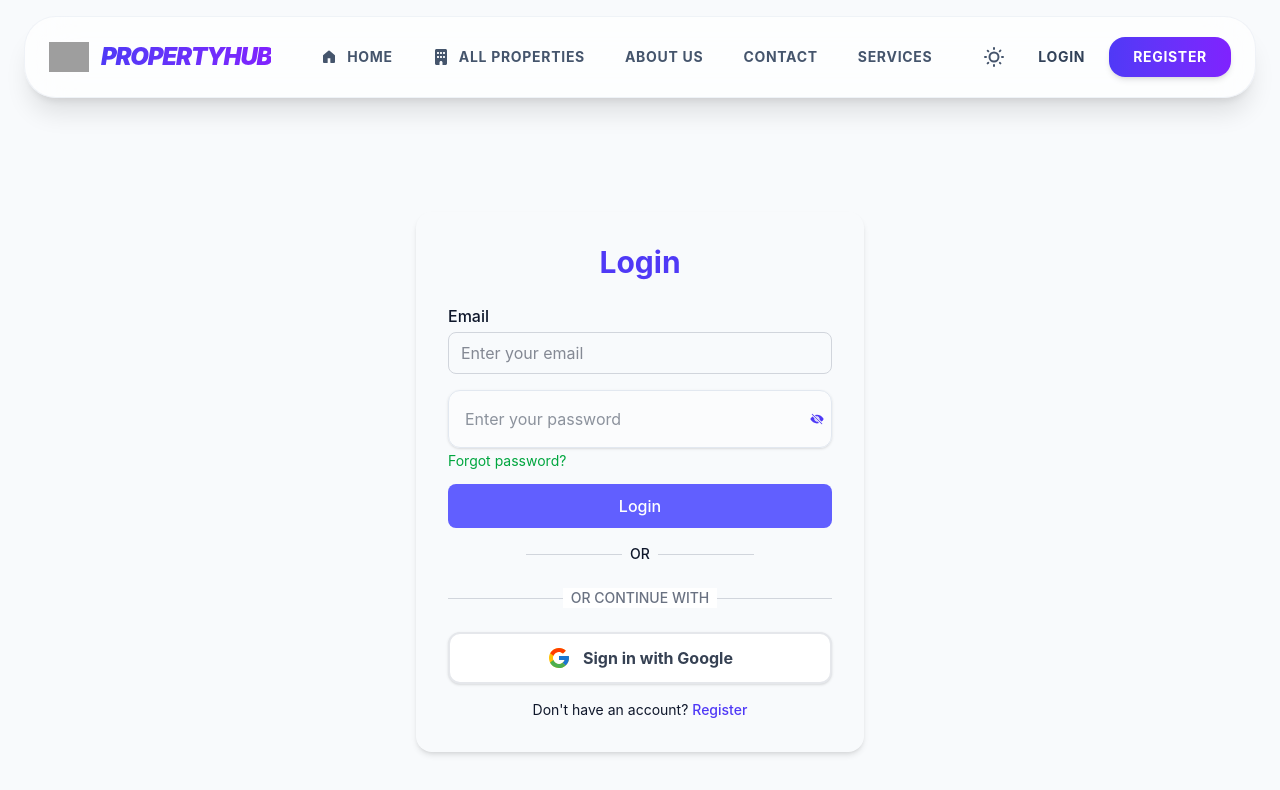
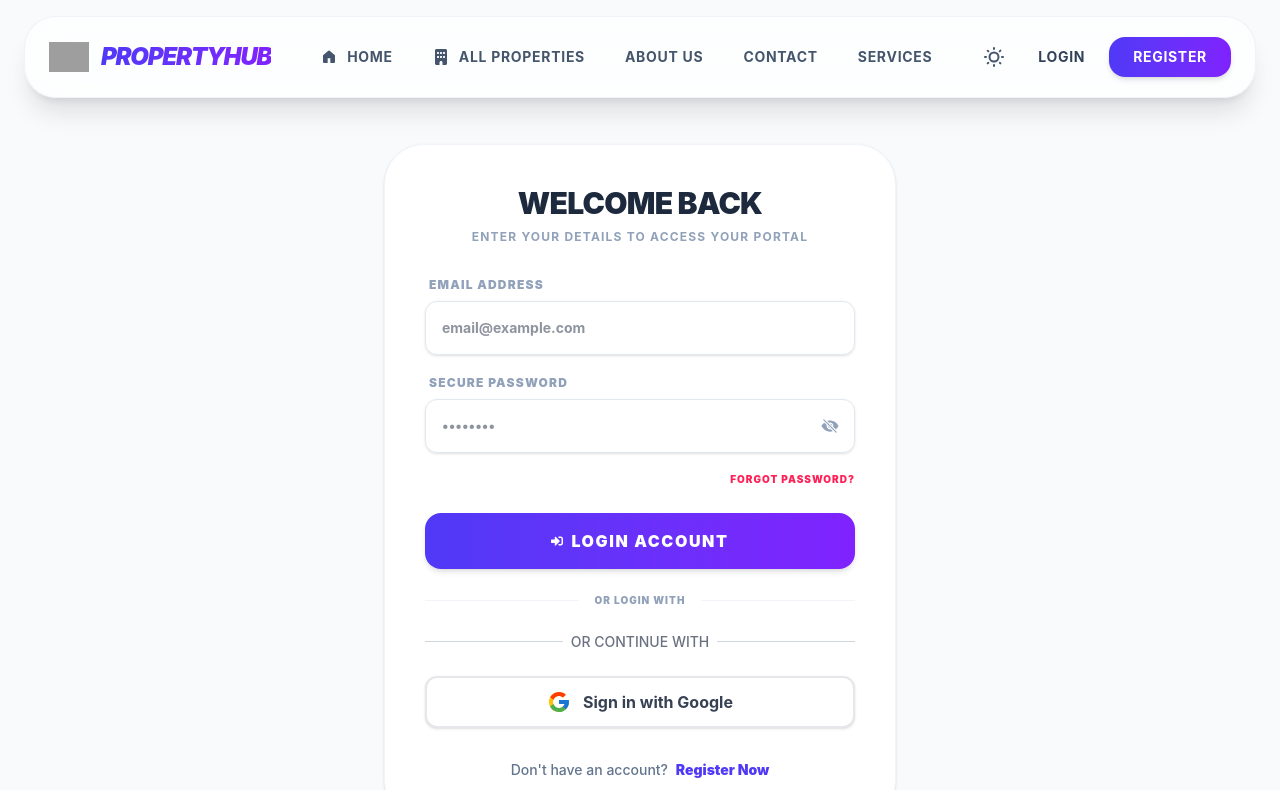
Before and after one commit to sakhawat236hossain/Home-Nest-client, a React (Vite) app: page /login in a window 1280 px wide. Shown: the top 790 px of the page. Built offline with nearby package versions, Linux system fonts and the light colour scheme; no server answers; grey boxes are pictures that could not be loaded.

Commit message:
feat: redesign SaaS login and registration pages with custom inputs and files uploaders

```diff
--- a/src/Pages/AuthenticationbPges/Login/Login.jsx
+++ b/src/Pages/AuthenticationbPges/Login/Login.jsx
@@ -1,19 +1,17 @@
 import { Link, useLocation, useNavigate } from "react-router-dom";
-import { FcGoogle } from "react-icons/fc";
-
 import { AuthContext } from "../../../AuthProvider/AuthProvider";
 import toast from "react-hot-toast";
 import { useContext, useState } from "react";
-import { FaEye } from "react-icons/fa";
+import { FaEye, FaSignInAlt } from "react-icons/fa";
 import { IoEyeOff } from "react-icons/io5";
 import SocialLogin from "../Social/SocialLogin";
+import { motion } from "framer-motion";
 
 const Login = () => {
   const { logInUser } = useContext(AuthContext);
   const location = useLocation();
   const navigate = useNavigate();
   const [showPassword, setShowPassword] = useState(false);
-  console.log(location);
 
   const handleLogIn = (e) => {
     e.preventDefault();
@@ -23,7 +21,6 @@ const Login = () => {
 
     logInUser(email, password)
       .then((result) => {
-        console.log(result);
         toast.success("Login successful!");
         navigate(`${location.state ? location.state : "/"}`);
       })
@@ -32,97 +29,108 @@ const Login = () => {
       });
   };
 
-  // const handleGoogleLogin = () => {
-  //   logInWithGoogle()
-  //     .then((result) => {
-  //       toast.success(`Welcome ${result.user.displayName}!`);
-  //       navigate(`${location.state ? location.state : "/"}`);
-  //     })
-  //     .catch((error) => {
-  //       console.error(error);
-  //       toast.error(error.message || "Google Login Failed!");
-  //     });
-  // };
-
   const handleForgotPassword = () => {
     window.open("https://mail.google.com/mail/u/0/#inbox", "_blank");
   };
 
   return (
-    <div className="flex justify-center items-center min-h-screen  p-4">
-      <form
+    <div className="flex justify-center items-center min-h-screen p-6 transition-colors duration-500 bg-[#F8FAFC] dark:bg-[#0B0D10]">
+      <motion.form
+        initial={{ opacity: 0, y: 30 }}
+        animate={{ opacity: 1, y: 0 }}
+        transition={{ duration: 0.5 }}
         onSubmit={handleLogIn}
-        className=" p-6 sm:p-8 rounded-2xl shadow-md w-full max-w-sm sm:max-w-md"
+        className="bg-white dark:bg-[#1E293B] p-8 sm:p-10 rounded-[2.5rem] shadow-sm hover:shadow-2xl border border-slate-100 dark:border-slate-800/80 w-full max-w-lg transition-all duration-500"
       >
-        <h2 className="text-2xl sm:text-3xl font-bold mb-6 text-center text-indigo-600">
-          Login
+        {/* Header */}
+        <div className="text-center mb-8">
+          <h2 className="text-3xl font-black text-slate-800 dark:text-white uppercase tracking-tight">
+            Welcome Back
           </h2>
+          <p className="text-slate-400 dark:text-slate-500 font-bold uppercase tracking-widest text-xs mt-2">
+            Enter your details to access your portal
+          </p>
+        </div>
 
-        <div className="mb-4">
-          <label className="block mb-1 font-medium text-sm sm:text-base">
-            Email
+        {/* Email */}
+        <div className="mb-5">
+          <label className="text-xs font-black uppercase text-slate-400 dark:text-slate-500 tracking-widest ml-1 block mb-2">
+            Email Address
           </label>
           <input
             type="email"
             name="email"
-            placeholder="Enter your email"
-            className="w-full border border-gray-300 px-3 py-2 rounded-lg focus:outline-none focus:ring-2 focus:ring-indigo-300 text-sm sm:text-base"
+            placeholder="email@example.com"
+            required
+            className="premium-input w-full px-4 py-3.5 rounded-xl border border-slate-200 dark:border-slate-800 bg-slate-50 dark:bg-slate-900 outline-none text-sm font-bold dark:text-white transition duration-350"
           />
         </div>
 
+        {/* Password */}
+        <div className="mb-3">
+          <label className="text-xs font-black uppercase text-slate-400 dark:text-slate-500 tracking-widest ml-1 block mb-2">
+            Secure Password
+          </label>
           <div className="relative">
             <input
               type={showPassword ? "text" : "password"}
               name="password"
-            placeholder="Enter your password"
-            className="input-style pr-16"
+              placeholder="••••••••"
+              required
+              className="premium-input w-full pl-4 pr-12 py-3.5 rounded-xl border border-slate-200 dark:border-slate-800 bg-slate-50 dark:bg-slate-900 outline-none text-sm font-bold dark:text-white transition duration-350"
             />
             <button
               type="button"
               onClick={() => setShowPassword(!showPassword)}
-            className="absolute right-2 top-1/2 -translate-y-1/2 text-sm text-indigo-600"
+              className="absolute right-4 top-1/2 -translate-y-1/2 text-slate-400 hover:text-indigo-600 dark:hover:text-indigo-400 transition-colors cursor-pointer"
             >
-            {showPassword ? <FaEye /> : <IoEyeOff />}
+              {showPassword ? <FaEye size={18} /> : <IoEyeOff size={18} />}
             </button>
           </div>
+        </div>
+
         {/* Forgot Password */}
-        <div className="text-left mb-3">
+        <div className="text-right mb-6">
           <button
             onClick={handleForgotPassword}
             type="button"
-            className="link text-green-600 link-hover text-sm"
+            className="text-[10px] font-black text-rose-500 dark:text-rose-400 uppercase tracking-widest hover:underline cursor-pointer"
           >
             Forgot password?
           </button>
         </div>
 
+        {/* Action Button */}
         <button
           type="submit"
-          className="w-full bg-indigo-500 cursor-pointer text-white py-2 sm:py-2.5 rounded-lg hover:bg-indigo-600 transition mb-4 font-medium text-sm sm:text-base"
+          className="w-full py-4 bg-gradient-to-r from-indigo-600 to-violet-600 hover:from-indigo-700 hover:to-violet-700 text-white font-black uppercase tracking-widest rounded-2xl shadow-md hover:shadow-indigo-500/20 active:scale-98 transition-all cursor-pointer flex items-center justify-center gap-2 mb-6"
         >
-          Login
+          <FaSignInAlt className="text-xs" /> Login Account
         </button>
 
-        <div className="flex items-center justify-center mb-4">
-          <span className="border-b border-gray-300 w-1/4"></span>
-          <span className="mx-2  text-xs sm:text-sm font-medium">
-            OR
-          </span>
-          <span className="border-b border-gray-300 w-1/4"></span>
+        {/* Divider */}
+        <div className="flex items-center my-6">
+          <div className="flex-1 h-px bg-slate-100 dark:bg-slate-800"></div>
+          <p className="px-4 text-slate-400 dark:text-slate-500 text-[10px] font-black uppercase tracking-widest">
+            Or Login With
+          </p>
+          <div className="flex-1 h-px bg-slate-100 dark:bg-slate-800"></div>
         </div>
 
-       <SocialLogin></SocialLogin>
+        {/* Social */}
+        <SocialLogin />
 
-        <p className="mt-4 text-center text-xs sm:text-sm ">
+        {/* Footer Link */}
+        <p className="mt-8 text-center text-sm font-medium text-slate-500">
           Don't have an account?{" "}
           <Link
             to="/register"
-            className="text-indigo-600 hover:underline font-medium"
+            className="text-indigo-600 dark:text-indigo-400 font-black hover:underline ml-1"
           >
-            Register
+            Register Now
           </Link>
         </p>
-      </form>
+      </motion.form>
     </div>
   );
 };
```
Also changed, not shown: src/Pages/AuthenticationbPges/Register/Register.jsx (+46 -31 lines). Lines whose indentation alone changed are shown as unchanged.
